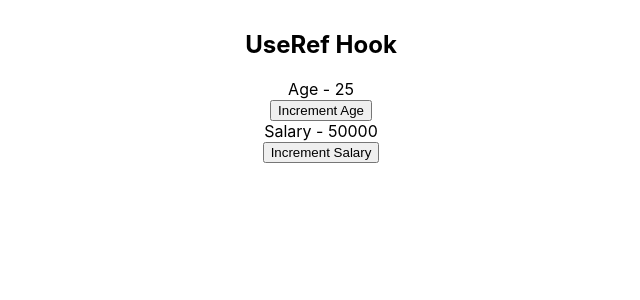
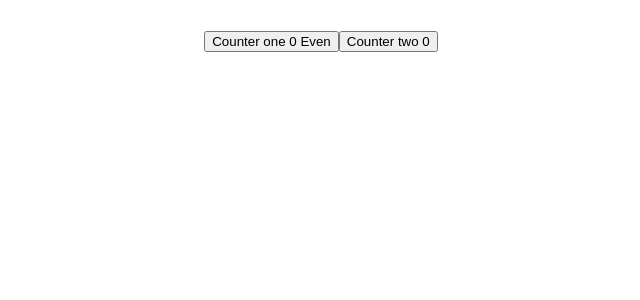
Before and after one commit to sukreshmanda/react-apply, a React (Create React App) app: page / in a window 1280 px wide. Shown: the top 300 px of the page, without its empty margins (319-959 px from the left). Built offline with nearby package versions, Linux system fonts and the light colour scheme.

Commit message:
useMemo hook for memoizing value

```diff
--- a/src/App.js
+++ b/src/App.js
@@ -1,12 +1,13 @@
 import "./App.css";
-import ParentComponent from "./libs/hooks/callback/ParentComponent";
+import Counter from "./libs/hooks/memo/Counter";
+// import ParentComponent from "./libs/hooks/callback/ParentComponent";
 // import Parent from './libs/hooks/context/Parent';
 // import Counter from "./libs/hooks/reducer/Counter";
 
 function App() {
   return (
     <div className="App">
-      <ParentComponent />
+      <Counter />
     </div>
   );
 }
--- /dev/null
+++ b/src/libs/hooks/memo/Counter.js
@@ -0,0 +1,32 @@
+import React, { useMemo, useState } from "react";
+
+function Counter() {
+  const [counerOne, setCounterOne] = useState(0);
+  const [counerTwo, setCounterTwo] = useState(0);
+
+  const handleFirstCounter = () => {
+    setCounterOne((prev) => prev + 1);
+  };
+
+  const handleSecondCounter = () => {
+    setCounterTwo((prev) => prev + 1);
+  };
+
+  const isEven = useMemo(() => {
+    let i = 0;
+    while (i < 10 ** 9) i += 1;
+    if (counerOne % 2 === 0) return "Even";
+    else return "Odd";
+  }, [counerOne]);
+
+  return (
+    <div>
+      <button onClick={handleFirstCounter}>
+        Counter one {counerOne} {isEven}
+      </button>
+      <button onClick={handleSecondCounter}>Counter two {counerTwo}</button>
+    </div>
+  );
+}
+
+export default Counter;
```
